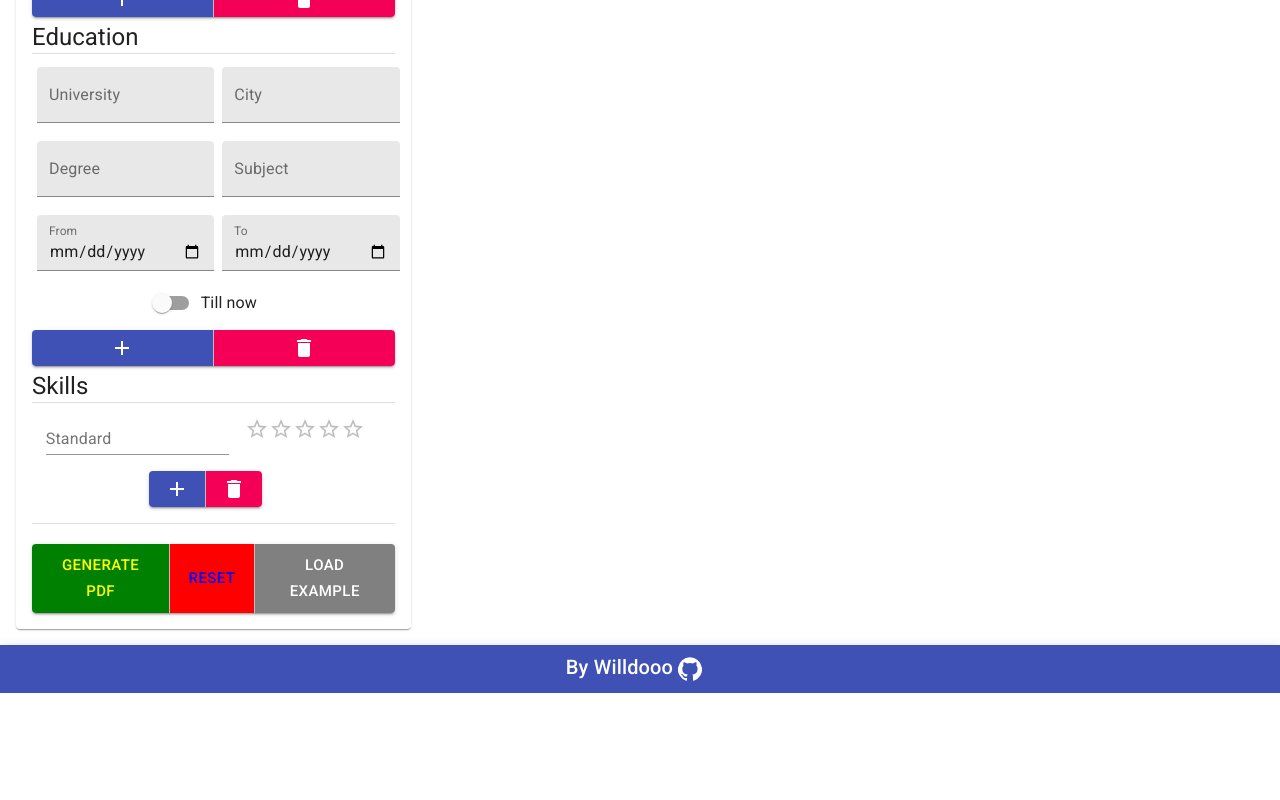
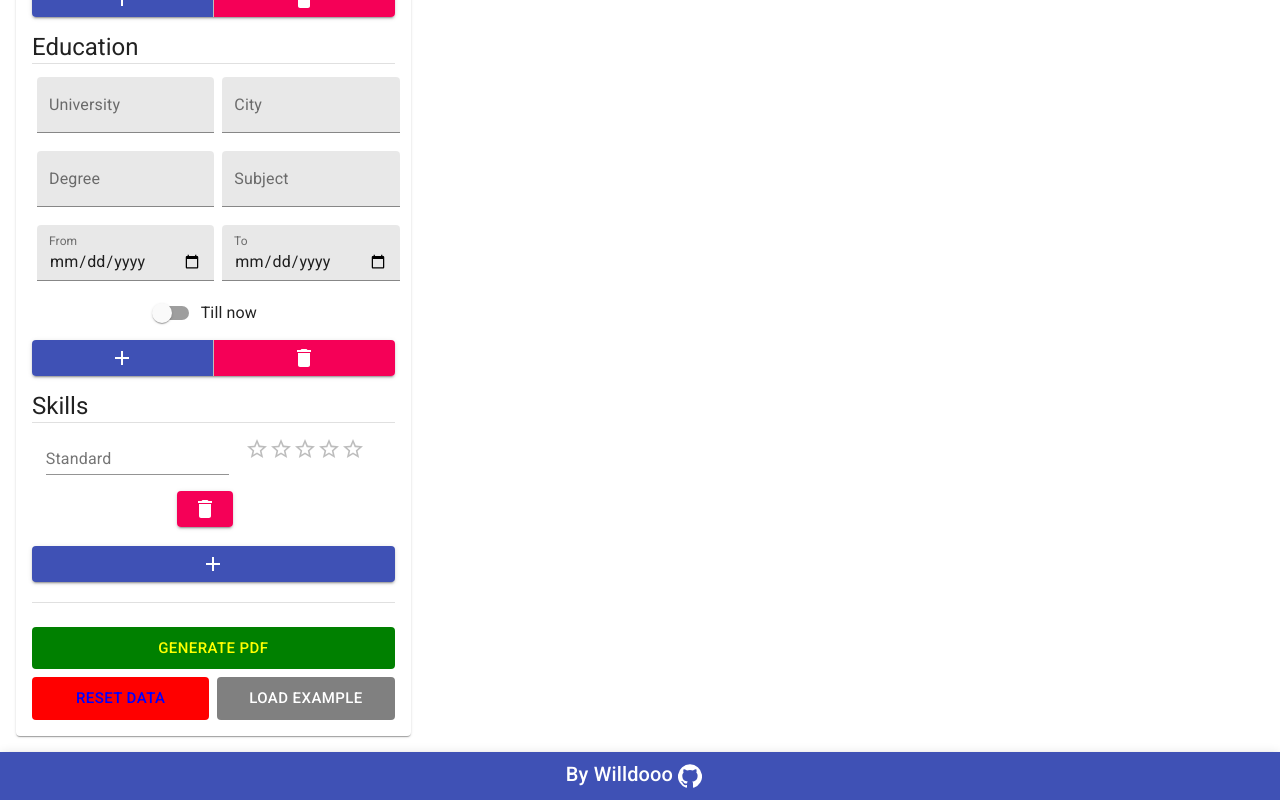
Before and after one commit to TheDiscoScript/odinProject_CV-Application, a React (Create React App) app: page / in a window 1280 px wide. Shown: the part 973-1773 px from the top of the page. Before the commit the page ends 1666 px from the top, so only its background shows below. Built offline with nearby package versions, Linux system fonts and the light colour scheme.

Commit message:
small fixes UI

```diff
--- a/src/components/Main.js
+++ b/src/components/Main.js
@@ -26,7 +26,10 @@ const Main = () => {
           </Paper>
         </Grid>
         <Grid item xs={12} sm={12} md={8} lg={8}>
-          <Paper className={classes.paper}>
+          <Paper
+            className={classes.paper}
+            style={{ position: "sticky", top: "10px" }}
+          >
             <PreviewPanel />
           </Paper>
         </Grid>
--- a/src/components/mainComponentsLeft/dataComponents/Buttons.js
+++ b/src/components/mainComponentsLeft/dataComponents/Buttons.js
@@ -1,30 +1,60 @@
 import React, { Component } from "react";
 import Box from "@material-ui/core/Box";
 import Divider from "@material-ui/core/Divider";
-import Paper from "@material-ui/core/Paper";
 import Button from "@material-ui/core/Button";
-import ButtonGroup from "@material-ui/core/ButtonGroup";
+import Grid from "@material-ui/core/Grid";
 
 class EventButtons extends Component {
   render() {
     return (
       <Box style={{ marginTop: "20px" }}>
         <Divider fullwidth />{" "}
-        <ButtonGroup
+        <Grid container>
+          <Grid
+            container
+            style={{
+              alignItems: "center",
+              justifyContent: "center",
+              marginTop: "20px",
+            }}
+            spacing={1}
+          >
+            <Grid item xs={12} sm={4} md={12} lg={12}>
+              <Button
                 size="large"
-          variant="contained"
-          style={{ marginTop: "20px" }}
+                style={{
+                  backgroundColor: "green",
+                  color: "yellow",
+                  width: "100%",
+                }}
               >
-          <Button style={{ backgroundColor: "green", color: "yellow" }}>
                 Generate PDF
               </Button>
-          <Button style={{ backgroundColor: "red", color: "blue" }}>
-            Reset
+            </Grid>
+            <Grid item xs={12} sm={4} md={12} lg={6}>
+              {" "}
+              <Button
+                size="large"
+                style={{ backgroundColor: "red", color: "blue", width: "100%" }}
+              >
+                Reset Data
               </Button>
-          <Button style={{ backgroundColor: "gray", color: "white" }}>
+            </Grid>
+            <Grid item xs={12} sm={4} md={12} lg={6}>
+              {" "}
+              <Button
+                size="large"
+                style={{
+                  backgroundColor: "gray",
+                  color: "white",
+                  width: "100%",
+                }}
+              >
                 Load Example
               </Button>
-        </ButtonGroup>
+            </Grid>
+          </Grid>
+        </Grid>
       </Box>
     );
   }
--- a/src/components/mainComponentsLeft/dataComponents/Skills.js
+++ b/src/components/mainComponentsLeft/dataComponents/Skills.js
@@ -2,6 +2,8 @@ import React, { Component } from "react";
 import Title from "./buildingBlocks/Title";
 import Grid from "@material-ui/core/Grid";
 import RatingField from "./buildingBlocks/Rating";
+import Button from "@material-ui/core/Button";
+import AddIcon from "@material-ui/icons/Add";
 
 class Skills extends Component {
   render() {
@@ -11,6 +13,18 @@ class Skills extends Component {
         <Grid container>
           <RatingField />
         </Grid>
+        <Grid
+          item
+          xs={12}
+          sm={12}
+          md={12}
+          lg={12}
+          style={{ marginTop: "15px" }}
+        >
+          <Button color="primary" variant="contained" fullWidth>
+            <AddIcon />
+          </Button>
+        </Grid>
       </Grid>
     );
   }
--- a/src/components/mainComponentsLeft/dataComponents/buildingBlocks/Button.js
+++ b/src/components/mainComponentsLeft/dataComponents/buildingBlocks/Button.js
@@ -8,7 +8,14 @@ import DeleteIcon from "@material-ui/icons/Delete";
 class Buttons extends Component {
   render() {
     return (
-      <Grid item xs={12} sm={12} md={12} lg={12}>
+      <Grid
+        item
+        xs={12}
+        sm={12}
+        md={12}
+        lg={12}
+        style={{ marginBottom: "10px" }}
+      >
         <ButtonGroup
           style={{ width: "100%" }}
           variant="contained"
--- a/src/components/mainComponentsLeft/dataComponents/buildingBlocks/Rating.js
+++ b/src/components/mainComponentsLeft/dataComponents/buildingBlocks/Rating.js
@@ -5,7 +5,6 @@ import TextField from "@material-ui/core/TextField";
 import Grid from "@material-ui/core/Grid";
 import Button from "@material-ui/core/Button";
 import ButtonGroup from "@material-ui/core/ButtonGroup";
-import AddIcon from "@material-ui/icons/Add";
 import DeleteIcon from "@material-ui/icons/Delete";
 
 class RatingField extends Component {
@@ -33,9 +32,6 @@ class RatingField extends Component {
         </Grid>
         <Grid item>
           <ButtonGroup variant="contained">
-            <Button color="primary">
-              <AddIcon />
-            </Button>
             <Button color="secondary">
               <DeleteIcon />
             </Button>
--- a/src/components/mainComponentsRight/PreviewPanel.js
+++ b/src/components/mainComponentsRight/PreviewPanel.js
@@ -1,6 +1,6 @@
 import React from "react";
 
 const PreviewPanel = () => {
-  return <div style={{ position: "sticky", top: "10px" }}>Preview</div>;
+  return <div>Preview</div>;
 };
 export default PreviewPanel;
```
Lines whose indentation alone changed are shown as unchanged.
